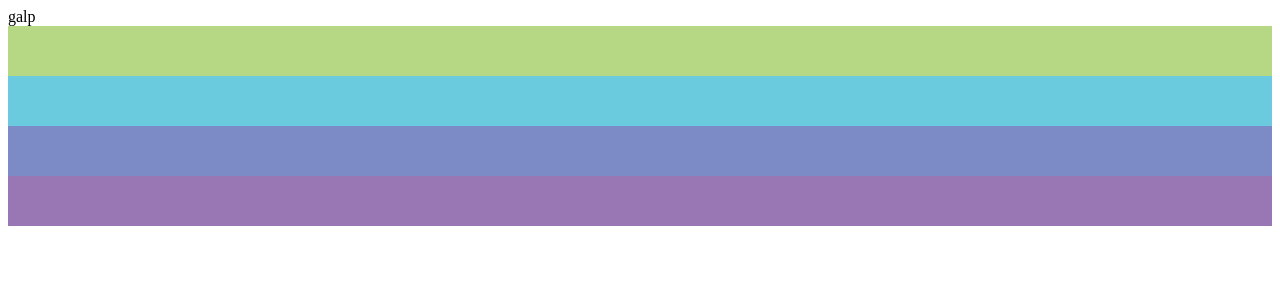
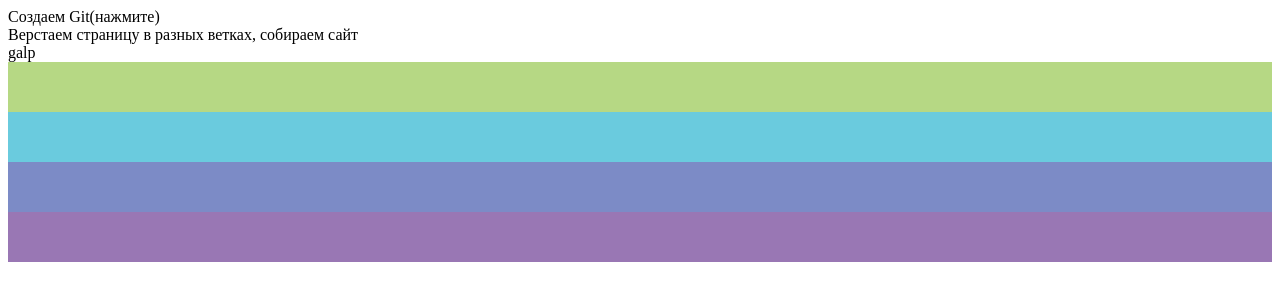
Before and after one commit to UmiKitsune/Gulp_project, a plain HTML site: page src/index.html in a window 1280 px wide. Drawn offline with Linux system fonts and the light colour scheme.

Commit message:
не забывай сохранять мерджи в следующий раз!

```diff
--- a/src/index.html
+++ b/src/index.html
@@ -10,6 +10,12 @@
 
 <body>
     <header>
+        <div class="red">
+            <span>Создаем Git(нажмите)</span>
+        </div>
+        <div class="orange">
+            <span>Верстаем страницу в разных ветках, собираем сайт </span>
+        </div>
         <div class="yellow">
             <span>galp</span>
         </div>
```
